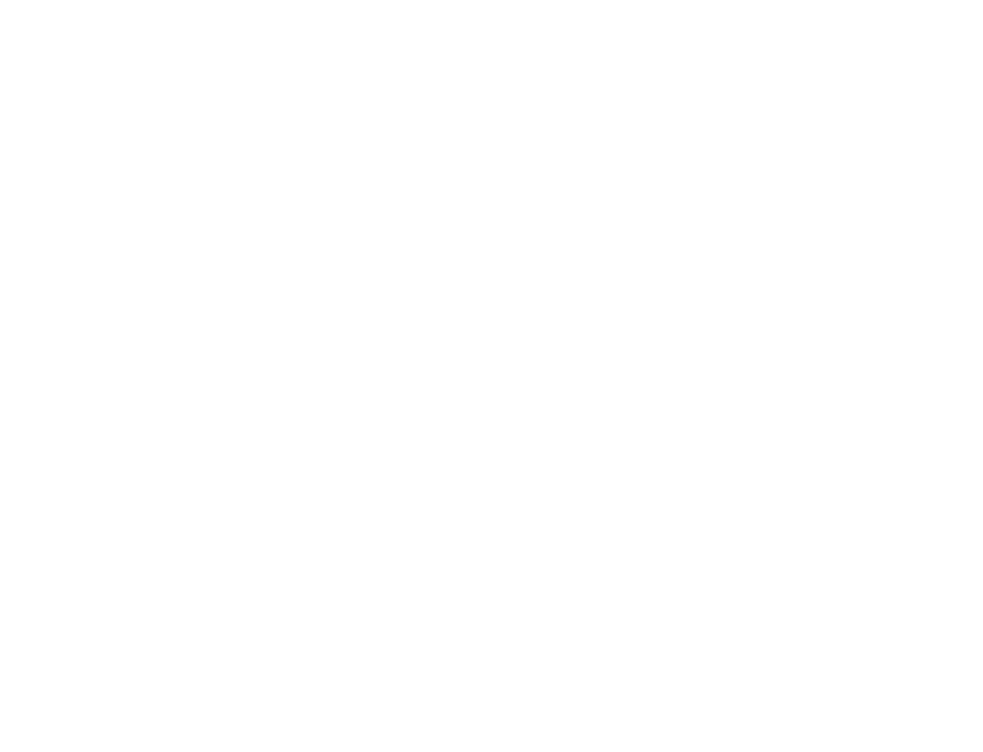
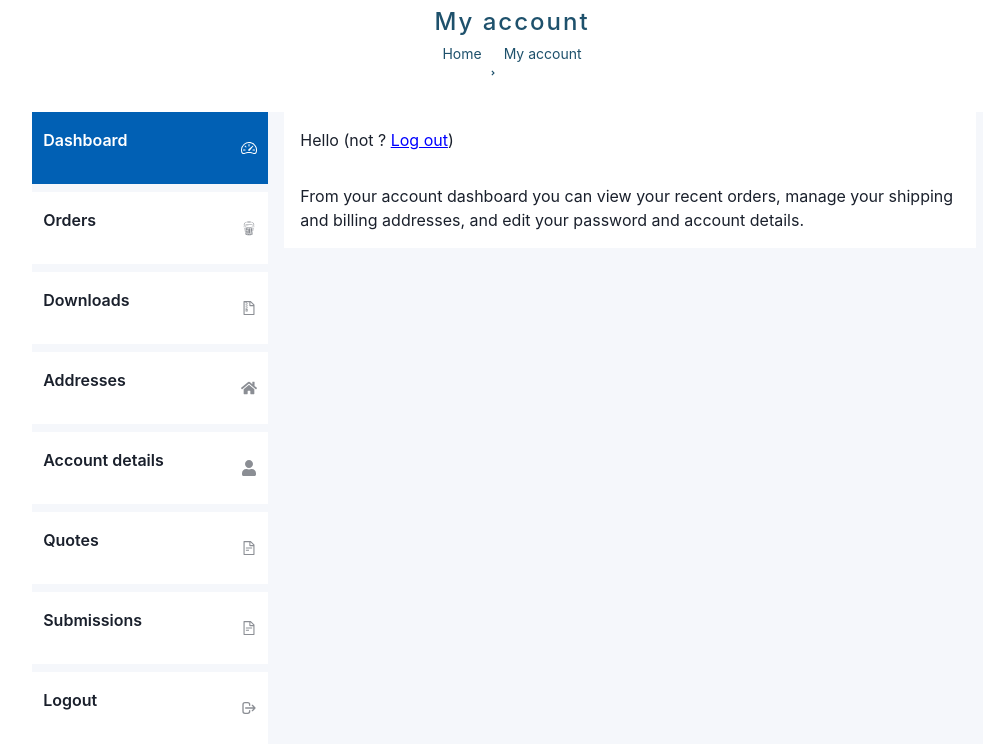
Before and after one commit to sarikasingh30/near-steel-1499, a React (Create React App) app: page /myaccount in a window 1280 px wide. Before the commit this address had no page. Shown: the top 752 px of the page, without its empty margins (128-1111 px from the left). Built offline with nearby package versions, Linux system fonts and the light colour scheme; data requests are answered from the project's data file.

Commit message:
dashboard page done

```diff
--- a/src/Pages/HomePage.jsx
+++ b/src/Pages/HomePage.jsx
@@ -1,18 +1,15 @@
-
 import React from "react";
 import CasualSlippers from "../Components/Categories/CasualSlippers";
 import Footer from "../Components/Footer";
 import Navbar from "../Components/Navbar";
 import HomeTopSliding from "./HomeTopSliding";
 
-
-
 const HomePage = () => {
   return (
     <div>
       <Navbar />
-      {/* <HomeTopSliding /> */}
-      <CasualSlippers/>
+      <HomeTopSliding />
+      {/* <CasualSlippers/> */}
       <Footer />
     </div>
   );
--- a/src/Pages/Login.jsx
+++ b/src/Pages/Login.jsx
@@ -62,11 +62,11 @@
 
     // console.log(currentUser.token);
     saveLocalData("token", currentUser.token);
-    navigate("/");
+    navigate("/myaccount");
   };
   return (
     <Box>
-      <Navbar/>
+      <Navbar />
       <Box p="1rem 0 0 0">
         <Container p="0.5rem" color="#1e516c">
           <Heading
@@ -110,7 +110,12 @@
             <Heading fontSize="2xl" fontWeight={600} mb="2rem">
               Login
             </Heading>
-          <Box bg="#fafafa" p="1rem 2rem" shadow="md" borderBottomRadius="10px">
+            <Box
+              bg="#fafafa"
+              p="1rem 2rem"
+              shadow="md"
+              borderBottomRadius="10px"
+            >
               <Text textAlign="start">Connect with</Text>
               <Flex
                 border="1px solid #4f71e8"
@@ -138,7 +143,9 @@
                 </Text>
               </Flex>
               <FormControl isRequired>
-              <FormLabel fontWeight={400}>Username or email address</FormLabel>
+                <FormLabel fontWeight={400}>
+                  Username or email address
+                </FormLabel>
                 <Input
                   id="loginEmail"
                   isInvalid={valid.email}
@@ -192,7 +199,7 @@
           <Register users={users} />
         </Flex>
       </Box>
-    <Footer/>
+      <Footer />
     </Box>
   );
 };
--- a/src/Pages/MainRoutes.jsx
+++ b/src/Pages/MainRoutes.jsx
@@ -1,18 +1,22 @@
+import React from "react";
+import { Routes, Route } from "react-router-dom";
+import CasualSlippers from "../Components/Categories/CasualSlippers";
+import BestSeller from "./BestSeller";
+import HomePage from "./HomePage";
+import Login from "./Login";
+import MyAccount from "./MyAccount";
 
-
-import React from 'react'
-import {Routes,Route} from "react-router-dom"
-import CasualSlippers from '../Components/Categories/CasualSlippers'
-import BestSeller from './BestSeller'
-import HomePage from './HomePage'
-import Login from "./Login"
 const MainRoutes = () => {
   return (
     <Routes>
-        <Route path="/" element={<HomePage/>}/>
-        <Route path="/login" element={<Login />} />
-        <Route path="/bestseller" element={<BestSeller/>}/>
-        <Route path="/product-category/casual-slippers" element={<CasualSlippers/>}/>
+      <Route path="/" element={<HomePage />} />
+      <Route path="/login" element={<Login />} />
+      <Route path="/myaccount" element={<MyAccount />} />
+      <Route path="/bestseller" element={<BestSeller />} />
+      <Route
+        path="/product-category/casual-slippers"
+        element={<CasualSlippers />}
+      />
     </Routes>
   );
 };
--- /dev/null
+++ b/src/Pages/MyAccount.jsx
@@ -0,0 +1,216 @@
+import {
+  Box,
+  Container,
+  Flex,
+  Heading,
+  Icon,
+  Stack,
+  StylesProvider,
+  Text,
+} from "@chakra-ui/react";
+import React, { useEffect } from "react";
+import { RiArrowDropRightLine } from "react-icons/ri";
+import { Link as RouterLink, useNavigate } from "react-router-dom";
+import { BsSpeedometer2 } from "react-icons/bs";
+import { GiFullWoodBucketHandle } from "react-icons/gi";
+import { AiOutlineFileZip, AiOutlineFileText } from "react-icons/ai";
+import { FaUser, FaHome } from "react-icons/fa";
+import { HiOutlineLogout } from "react-icons/hi";
+import styles from "./myAccount.module.css";
+import { useDispatch, useSelector } from "react-redux";
+import { checkUser, logout } from "../Redux/AuthReducer/action";
+import { useState } from "react";
+import { getLocalData } from "../Utils/localStorage";
+
+const MyAccount = () => {
+  const users = useSelector((state) => state.AuthReducer.userData);
+  const dispatch = useDispatch();
+  const [user, setUser] = useState("");
+  const navigate = useNavigate();
+
+  useEffect(() => {
+    let token = getLocalData("token");
+    let currentUser = users.find((user) => {
+      if (user.token === token) {
+        return user;
+      }
+    });
+    if (currentUser) {
+      setUser(currentUser.email);
+    }
+  }, [users]);
+
+  useEffect(() => {
+    if (users.length === 0) {
+      dispatch(checkUser());
+    }
+  }, []);
+
+  const handleLogout = () => {
+    let confirmation = window.confirm("Are you sure you want to log out?");
+    if (confirmation) {
+      dispatch(logout());
+      navigate("/");
+    }
+  };
+  return (
+    <Box>
+      <Container p="0.5rem" color="#1e516c">
+        <Heading
+          fontSize="2xl"
+          mb="0.4rem"
+          letterSpacing="2px"
+          fontWeight={500}
+        >
+          My account
+        </Heading>
+        <Flex justify="center" align="end" fontSize="sm" gap={1}>
+          <RouterLink to="/">
+            <Text _hover={{ textDecoration: "underline" }}>Home</Text>
+          </RouterLink>
+          <RiArrowDropRightLine />
+          <Text>My account</Text>
+        </Flex>
+      </Container>
+
+      {/* dashboard */}
+      <Flex
+        bg="#f5f7fb"
+        m={{
+          base: "1.5rem 0 0 0",
+          sm: "1.5rem 5rem 0 5rem",
+          md: "1.5rem 0 0 0",
+          lg: "1.5rem 2rem 0 2rem",
+          xl: "1.5rem 10rem 0 10rem",
+        }}
+        direction={{
+          base: "column",
+          sm: "column",
+          md: "row",
+          lg: "row",
+          xl: "row",
+        }}
+      >
+        <Stack
+          id={styles.dashboardContainer}
+          fontWeight={600}
+          w={{
+            base: "100%",
+            sm: "100%",
+            md: "25rem",
+            lg: "24rem",
+            xl: "25rem",
+          }}
+        >
+          <Flex
+            cursor="pointer"
+            bg="#0160b4"
+            p="1rem 0.7rem"
+            justify="space-between"
+            align="center"
+            color="white"
+          >
+            <Text>Dashboard</Text>
+            <Icon color="white" as={BsSpeedometer2} />
+          </Flex>
+          <Flex
+            cursor="pointer"
+            bg="white"
+            p="1rem 0.7rem"
+            justify="space-between"
+            align="center"
+          >
+            <Text>Orders</Text>
+            <Icon opacity={0.5} as={GiFullWoodBucketHandle} />
+          </Flex>
+          <Flex
+            cursor="pointer"
+            bg="white"
+            p="1rem 0.7rem"
+            justify="space-between"
+            align="center"
+          >
+            <Text>Downloads</Text>
+            <Icon opacity={0.5} as={AiOutlineFileZip} />
+          </Flex>
+          <Flex
+            cursor="pointer"
+            bg="white"
+            p="1rem 0.7rem"
+            justify="space-between"
+            align="center"
+          >
+            <Text>Addresses</Text>
+            <Icon opacity={0.5} as={FaHome} />
+          </Flex>
+          <Flex
+            cursor="pointer"
+            bg="white"
+            p="1rem 0.7rem"
+            justify="space-between"
+            align="center"
+          >
+            <Text>Account details</Text>
+            <Icon opacity={0.5} as={FaUser} />
+          </Flex>
+          <Flex
+            cursor="pointer"
+            bg="white"
+            p="1rem 0.7rem"
+            justify="space-between"
+            align="center"
+          >
+            <Text>Quotes</Text>
+            <Icon opacity={0.5} as={AiOutlineFileText} />
+          </Flex>
+          <Flex
+            cursor="pointer"
+            bg="white"
+            p="1rem 0.7rem"
+            justify="space-between"
+            align="center"
+          >
+            <Text>Submissions</Text>
+            <Icon opacity={0.5} as={AiOutlineFileText} />
+          </Flex>
+          <Flex
+            cursor="pointer"
+            bg="white"
+            p="1rem 0.7rem"
+            justify="space-between"
+            align="center"
+            onClick={handleLogout}
+          >
+            <Text>Logout</Text>
+            <Icon opacity={0.5} as={HiOutlineLogout} />
+          </Flex>
+        </Stack>
+
+        {/* right box */}
+        <Box>
+          <Text bg="white" textAlign="start" m="0 1rem" p="1rem">
+            Hello {user} (not {user}?{" "}
+            <span
+              style={{
+                cursor: "pointer",
+                color: "blue",
+                textDecoration: "underline",
+              }}
+              onClick={handleLogout}
+            >
+              Log out
+            </span>
+            )
+          </Text>
+          <Text bg="white" textAlign="start" m="0 1rem" p="1rem">
+            From your account dashboard you can view your recent orders, manage
+            your shipping and billing addresses, and edit your password and
+            account details.
+          </Text>
+        </Box>
+      </Flex>
+    </Box>
+  );
+};
+
+export default MyAccount;
--- /dev/null
+++ b/src/Pages/myAccount.module.css
@@ -0,0 +1,3 @@
+#dashboardContainer > div:hover > svg {
+  opacity: 1;
+}
--- a/src/Redux/AuthReducer/action.js
+++ b/src/Redux/AuthReducer/action.js
@@ -2,6 +2,7 @@
   CHECK_REGISTER_USER_ERROR,
   CHECK_REGISTER_USER_REQUEST,
   CHECK_REGISTER_USER_SUCCESS,
+  LOGOUT_USER,
   REGISTER_USER_ERROR,
   REGISTER_USER_REQUEST,
   REGISTER_USER_SUCCESS,
@@ -27,3 +28,7 @@
       dispatch({ type: CHECK_REGISTER_USER_ERROR, payload: err })
     );
 };
+
+export const logout = () => (dispatch) => {
+  dispatch({ type: LOGOUT_USER });
+};
--- a/src/Redux/AuthReducer/actionTypes.js
+++ b/src/Redux/AuthReducer/actionTypes.js
@@ -5,3 +5,5 @@
 export const REGISTER_USER_REQUEST = "REGISTER_USER_REQUEST";
 export const REGISTER_USER_SUCCESS = "REGISTER_USER_SUCCESS";
 export const REGISTER_USER_ERROR = "REGISTER_USER_ERROR";
+
+export const LOGOUT_USER = "LOGOUT_USER";
--- a/src/Redux/AuthReducer/reducer.js
+++ b/src/Redux/AuthReducer/reducer.js
@@ -3,6 +3,7 @@
   CHECK_REGISTER_USER_ERROR,
   CHECK_REGISTER_USER_REQUEST,
   CHECK_REGISTER_USER_SUCCESS,
+  LOGOUT_USER,
   REGISTER_USER_ERROR,
   REGISTER_USER_REQUEST,
   REGISTER_USER_SUCCESS,
@@ -37,6 +38,13 @@
     case CHECK_REGISTER_USER_ERROR: {
       return { ...state, isError: true, isLoading: false };
     }
+
+    //logout
+    case LOGOUT_USER: {
+      localStorage.removeItem("token");
+      return { ...state, isLoading: false, token: "", isAuth: false };
+    }
+
     default:
       return state;
   }
```
Lines whose indentation alone changed are shown as unchanged.
